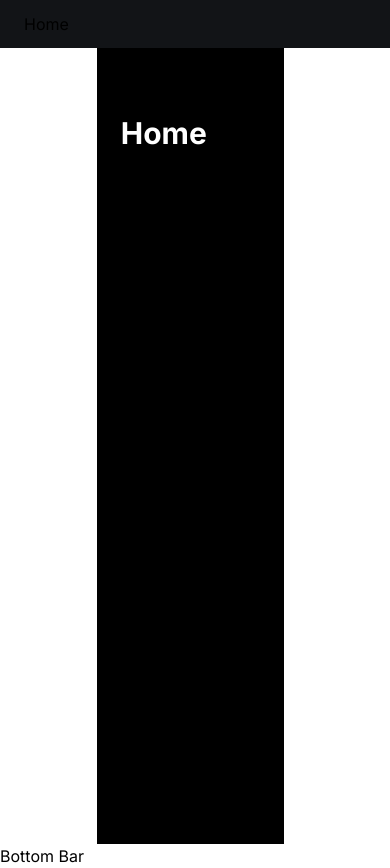
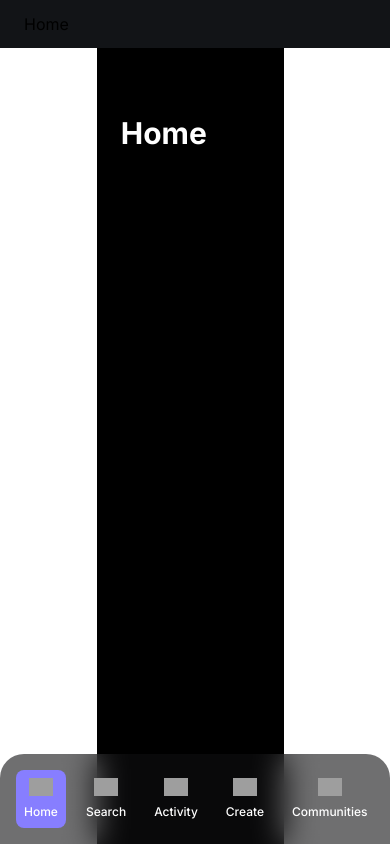
Before and after one commit to Darsh098/Threads-clone, a Next.js app: page / in a window 390 px wide. After the commit the page ends 844 px from the top, so only its background shows below. Built offline with nearby package versions, Linux system fonts and the light colour scheme; grey boxes are pictures that could not be loaded.

Commit message:
added links in bottom bar for mobile screen

```diff
--- a/components/shared/Bottombar.tsx
+++ b/components/shared/Bottombar.tsx
@@ -1,4 +1,38 @@
+"use client";
+import { sidebarLinks } from "@/constants";
+import Image from "next/image";
+import Link from "next/link";
+import { usePathname } from "next/navigation";
+
 function Bottombar() {
-  return <h1>Bottom Bar</h1>;
+  const pathName = usePathname();
+  return (
+    <section className="bottombar">
+      <div className="bottombar_container">
+        {sidebarLinks.map((link) => {
+          const isActive =
+            (pathName.includes(link.route) && link.route.length > 1) ||
+            pathName === link.route;
+          return (
+            <Link
+              href={link.route}
+              key={link.label}
+              className={`bottombar_link ${isActive && "bg-primary-500"}`}
+            >
+              <Image
+                src={link.imgURL}
+                alt={link.label}
+                width={24}
+                height={24}
+              />
+              <p className="text-subtle-medium text-light-1 max-small:hidden">
+                {link.label.split(/\s+./)[0]}
+              </p>
+            </Link>
+          );
+        })}
+      </div>
+    </section>
+  );
 }
 export default Bottombar;
```
